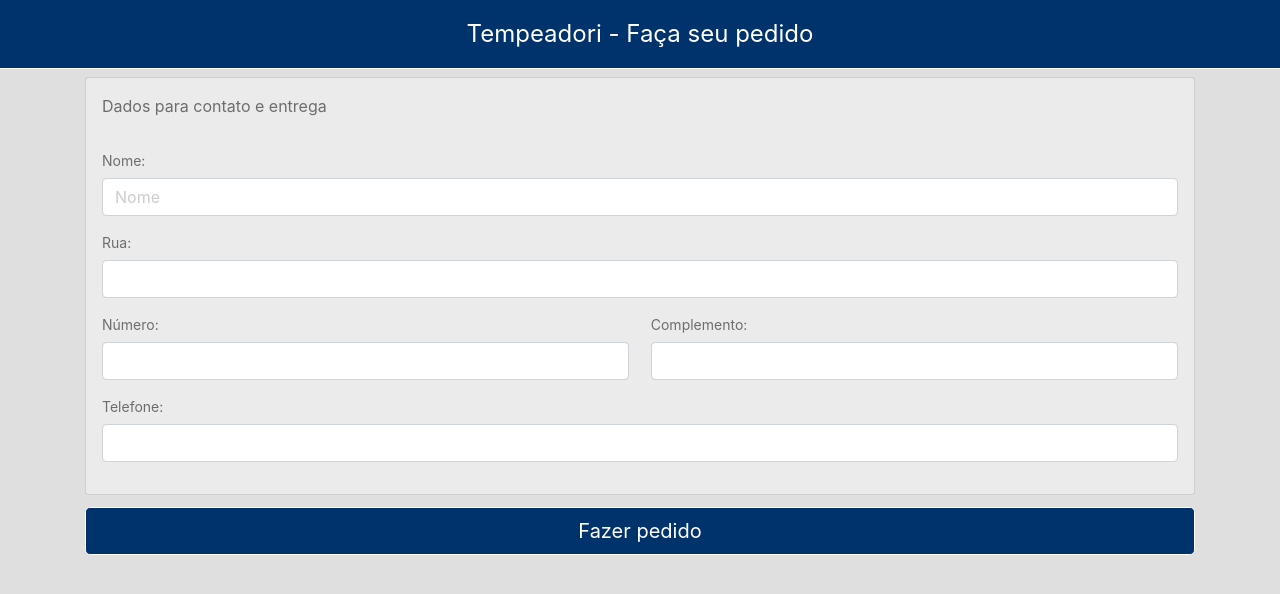
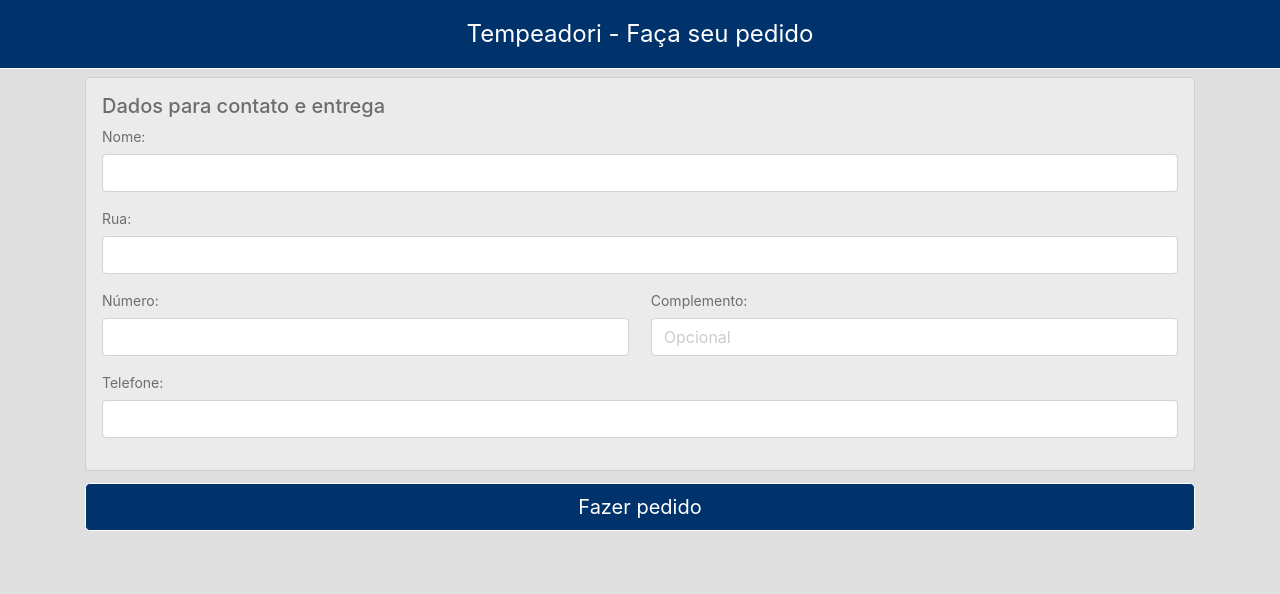
Before and after one commit to GustavoKlinfuss/Lunch-X__WebApp, a Vue app: page / in a window 1280 px wide. Both pictures are taken after a click on the button "Próxima etapa". Shown: the top 594 px of the page. Built offline with nearby package versions, Linux system fonts and the light colour scheme.

Commit message:
Include form validations and required to input

```diff
--- a/src/app/user-details/UserInfoScreen.vue
+++ b/src/app/user-details/UserInfoScreen.vue
@@ -1,19 +1,22 @@
 <template>
 <div class="column-div">
-  <div class="card">
-    <label>Dados para contato e entrega</label><br>
-
-    <div class="card-content">
-      <gt-input label="Nome:" placeholder="Nome" v-model="userDetails.name"/>
-      <gt-input label="Rua:" v-model="userDetails.addressStreet"/>
-      <div class="row-div">
-        <gt-input style="width: 49%" label="Número:" v-model="userDetails.addressNumber"/>
-        <gt-input style="margin-left: 2%; width: 49%" label="Complemento:" v-model="userDetails.addressComplement"/>
+  <b-form v-on:submit="onSubmit">
+    <div class="column-div">
+      <div class="card">
+        <h5>Dados para contato e entrega</h5>
+        <div class="card-content">
+          <gt-input label="Nome:" required v-model="userDetails.name"/>
+          <gt-input label="Rua:" required  v-model="userDetails.addressStreet"/>
+          <div class="row-div">
+            <gt-input style="width: 49%" label="Número:" required v-model="userDetails.addressNumber"/>
+            <gt-input style="margin-left: 2%; width: 49%" label="Complemento:" placeholder="Opcional" v-model="userDetails.addressComplement"/>
+          </div>
+          <gt-input label="Telefone:" required v-model="userDetails.phone"/>
+        </div>
       </div>
-      <gt-input label="Telefone:" v-model="userDetails.phone"/>
+      <gt-button type="submit" text="Fazer pedido"/>
     </div>
-  </div>
-  <gt-button text="Fazer pedido" v-on:click="finishUserDetails()"/>
+  </b-form>
 </div>
 </template>
 
@@ -40,9 +43,12 @@
   methods: {
     finishUserDetails: function () {
       this.$emit('step-completed', this.userDetails);
+    },
+    onSubmit: function(event) {
+      event.preventDefault();
+      this.finishUserDetails();
     }
   }
-
 }
 </script>
 
--- a/src/components/GtInput.vue
+++ b/src/components/GtInput.vue
@@ -1,6 +1,6 @@
 <template>
   <b-form-group :label="label">
-    <b-form-input v-model="inputValue" :placeholder="placeholder" trim></b-form-input>
+    <b-form-input v-model="inputValue" :required="required" :placeholder="placeholder" trim></b-form-input>
   </b-form-group>
 </template>
 
@@ -9,7 +9,8 @@
   props: {
     label: String,
     placeholder: String,
-    value: String
+    value: String,
+    required: Boolean
   },
   computed: {
     inputValue: {
```
